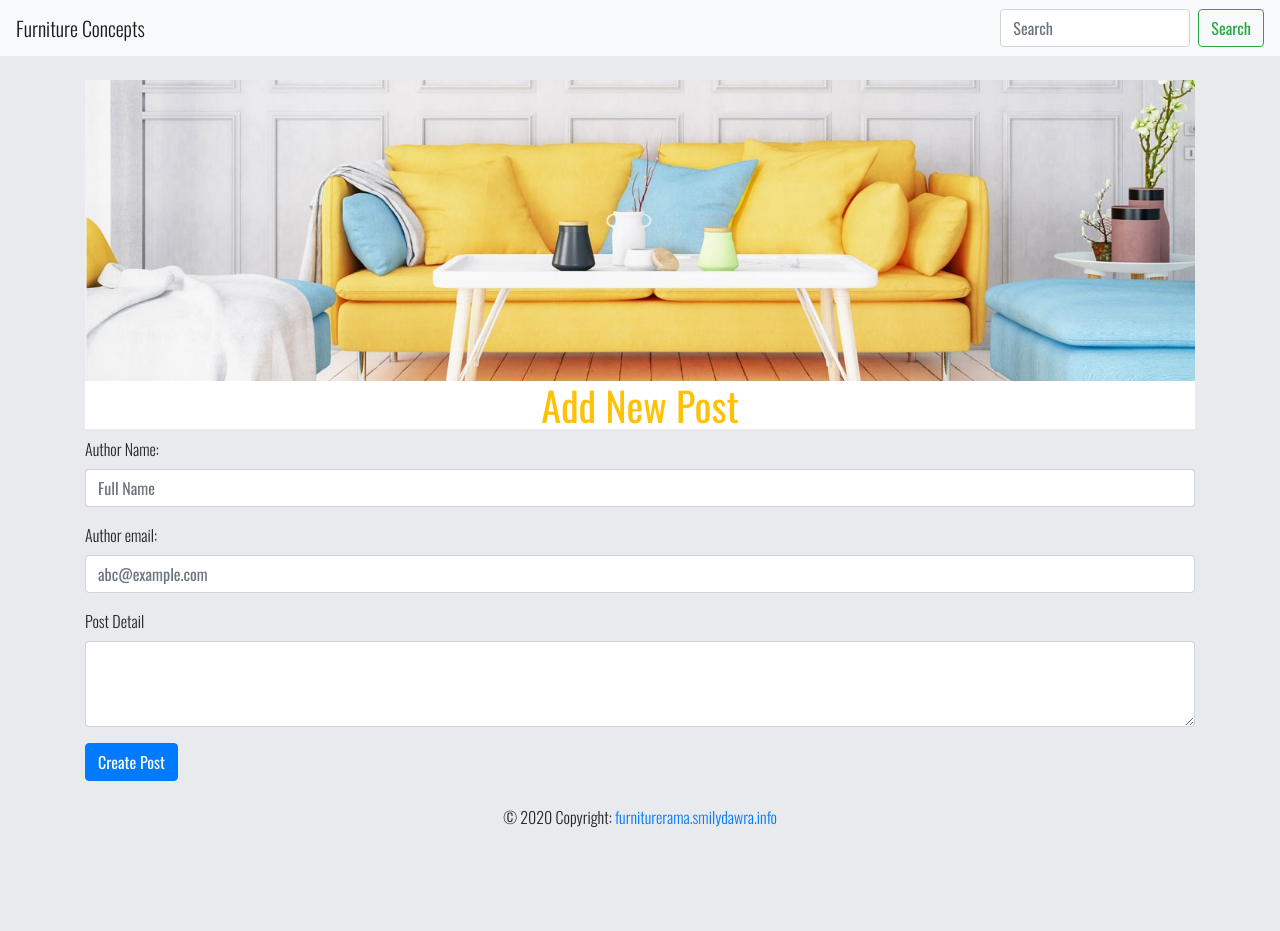
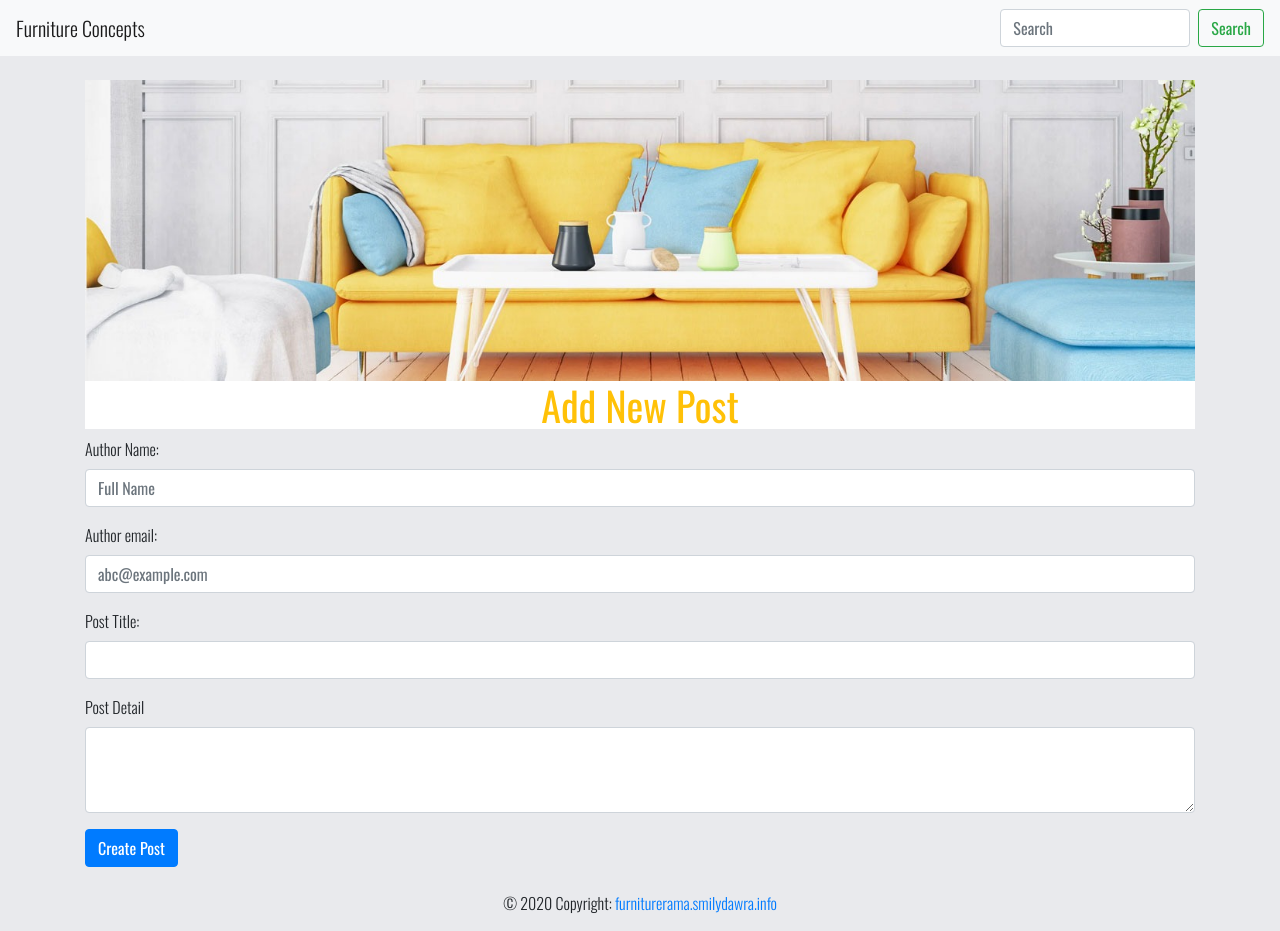
Before and after one commit to smilydawra/web-development-school-projects, a React (Create React App) app in the folder optimaanalyticsassignment/: page /create in a window 1280 px wide. Before the commit the page ends 845 px from the top, so only its background shows below. Built offline with nearby package versions, Linux system fonts and the light colour scheme.

Commit message:
added post tile field in create Post page

```diff
--- a/optimaanalyticsassignment/src/components/CreatePost.js
+++ b/optimaanalyticsassignment/src/components/CreatePost.js
@@ -21,6 +21,11 @@ const CreatePost = () => {
 				<small className="form-text text-danger">{errors.email && 'Author Email is required'}</small>
 			</div>
 			<div className="form-group">
+				<label htmlFor="post_title">Post Title: </label>
+				<input ref={register({ required: true })} type="text" className="form-control" id="post_title" name="post_title" />
+				<small className="form-text text-danger">{errors.name && 'Author name is required'}</small>
+			</div>
+			<div className="form-group">
 				<label htmlFor="body">Post Detail</label>
 				<textarea ref={register({ required: true })} className="form-control" id="body" name="body" rows="3"></textarea>
 				<small className="form-text text-danger">{errors.body && 'Post Detail is required'}</small>
```
Also changed, not shown: optimaanalyticsassignment/src/components/DeletePost.js (deleted, +0 -7 lines).
